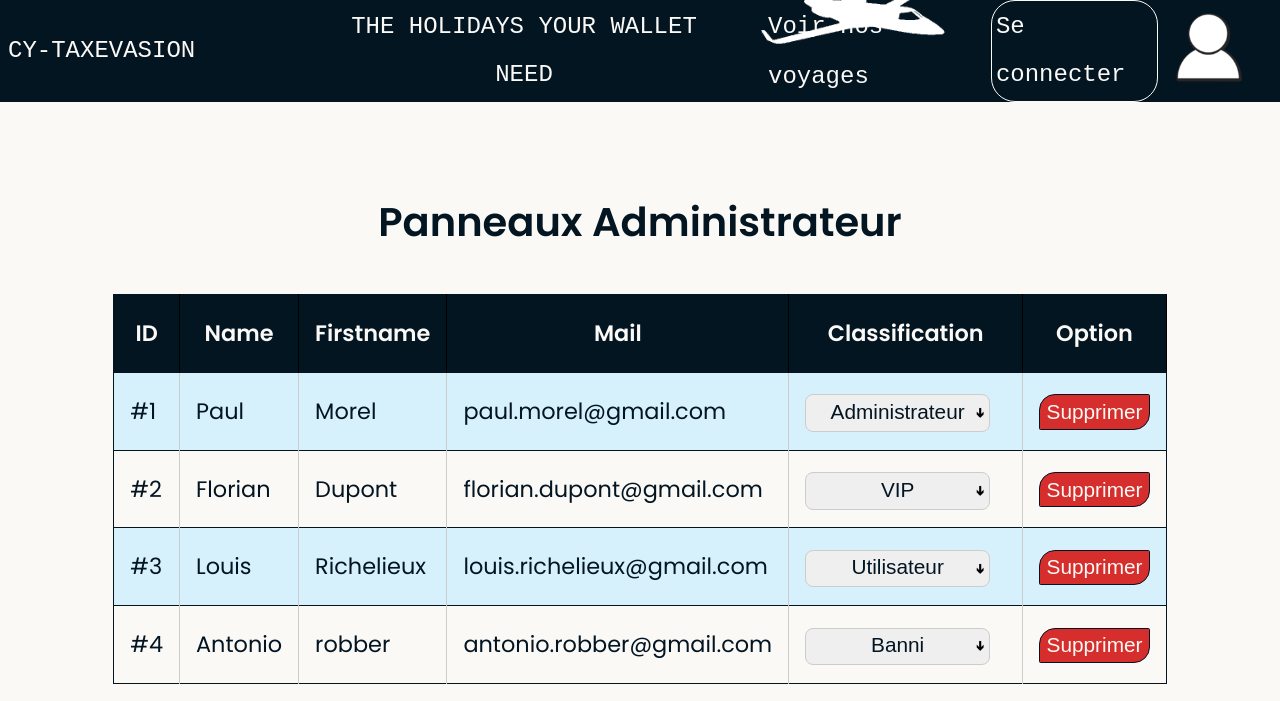
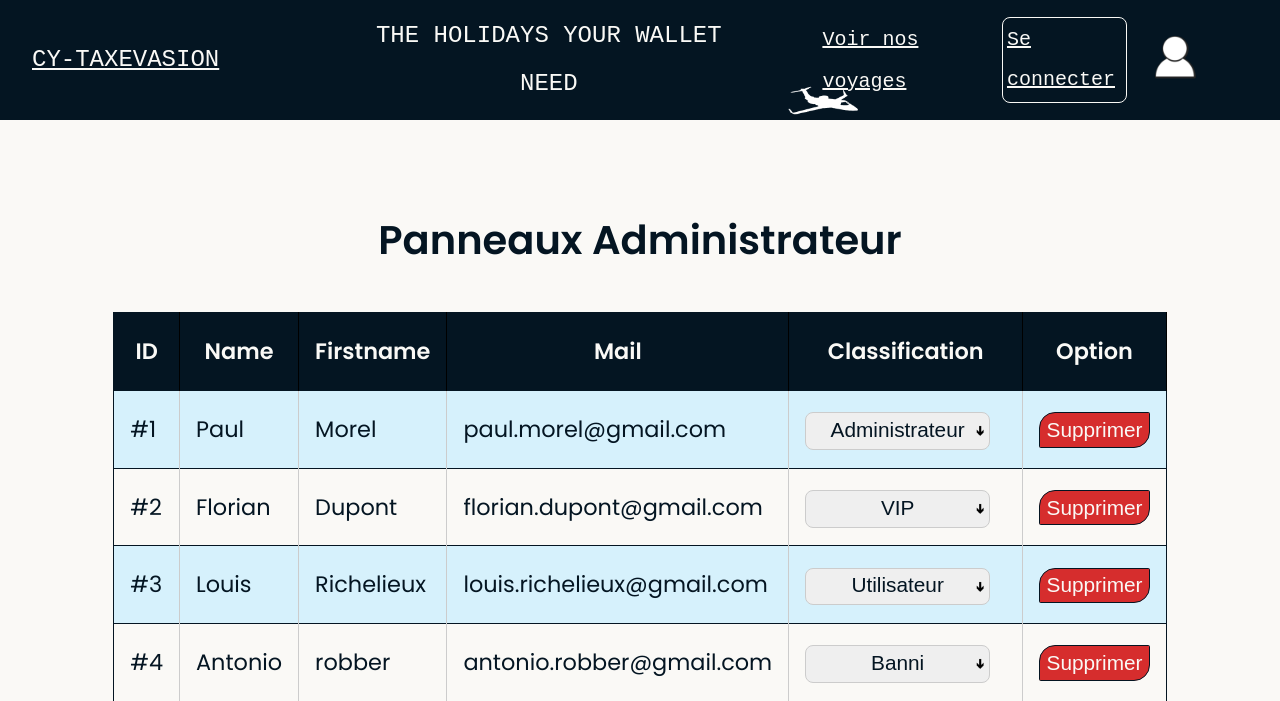
Before and after one commit to paulmrll/CY-TaxEvasion, a PHP site: page /html/admin.html in a window 1280 px wide. Shown: the top 701 px of the page. Run offline with PHP 8.4, Linux system fonts and the light colour scheme.

Commit message:
Auto stash before merge of "main" and "origin/main"

```diff
--- a/css/footer.css
+++ b/css/footer.css
@@ -22,7 +22,6 @@ footer{
     display: flex;
     justify-content: space-between;
     align-items: center;
-
 }
 
 
--- a/css/header.css
+++ b/css/header.css
@@ -1,6 +1,4 @@
-*{
-    box-sizing: border-box;
-}
+
 header {
     overflow: hidden;
     margin: 0;
@@ -9,13 +7,13 @@ header {
 
 
 .header-container {
-
     background: var(--color-bar);
     background-size: cover;
     display: flex;
     justify-content: space-between;
     align-items: center;
     flex-wrap: wrap;
+    padding: 1.5vmin var(--spacing-sm);
 }
 
 .header-left {
@@ -24,7 +22,6 @@ header {
     font-family: 'Courier New', Courier, monospace;
     align-items: center;
     width: 20%;
-    margin-left : 1vmin;
 }
 
 
@@ -34,30 +31,33 @@ header {
     color: var(--color-light-writing);
     font-size: 3vmin;
     width : 30%;
-    padding-left: 2vmin;
     text-align : center;
 }
 
 .header-right {
     display: flex;
     align-items: center;
-    gap: 1.5vmin;
-    font-size: 3vmin;
-    justify-content: flex-end;
-    width : 40%;
+    gap: 3vmin;
+    font-size: 2.5vmin;
+    justify-content: right;
+    width : 35%;
 }
 
 .header-link {
     font-family: 'Courier New', Courier, monospace;
-    text-decoration: none;
     color: var(--color-light-writing);
+}
+
+.header-link-active {
+    font-family: 'Courier New', Courier, monospace;
+    color: var(--color-header-active);
+    text-decoration: underline;
 }
 
 
 .header-user-logo {
-    width :70%;
+    width :50%;
     margin-top: 0.9vmin;
-
 }
 
 .header-user-logo:hover{
@@ -70,17 +70,13 @@ header {
     cursor: pointer;
 }
 
-.header-link-active {
-    font-family: 'Courier New', Courier, monospace;
-    color: var(--color-header-active);
-    text-decoration: underline;
-}
+
 
 
 .header-connect {
     border: 0.2vmin solid var(--color-light-writing);
-    padding: 0.2vmin 0.5vmin;
-    border-radius: 3vmin;
+    padding: 0.3vmin 0.5vmin;
+    border-radius: 1vmin;
 }
 
 
@@ -98,9 +94,11 @@ header {
 
 
 .header-jet-icon {
+    width: 10vmin;
+    height: auto;
     position: absolute;
-    bottom: -1.4vmin;
-    left: -3vmin;
+    bottom: -4.8vmin;
+    left: -5vmin;
     transition: transform 0.15s ease-in-out 0.1s;
     will-change: transform;
     pointer-events: none;
@@ -113,7 +111,7 @@ header {
 
 
 .header-voir-voyage-text:hover + .header-jet-icon {
-    transform: translateX(25vmin) translateY(1vmin);
+    transform: translateX(22vmin) translateY(1.1vmin);
 }
 
 
--- a/css/index.css
+++ b/css/index.css
@@ -69,8 +69,7 @@ header, main, footer {
     font-size: 1.2rem;
     padding: 0.5vw 1vw;
     outline: none;
-    border-radius: 0.1rem;
-    border-radius: 20rem;
+    border-radius: 1.1rem;
 }
 
 
--- a/index.html
+++ b/index.html
@@ -33,7 +33,7 @@
                 <div class="header-connect">Se connecter</div>
             </a>
 
-            <a href="html/user.html" class="header-link-active"><img class="header-user-logo"
+            <a href="html/user.html" class="header-link"><img class="header-user-logo"
                                                                      src="image/user-icone.png"
                                                                      alt="utilisateur-logo"></a>
         </div>
```
